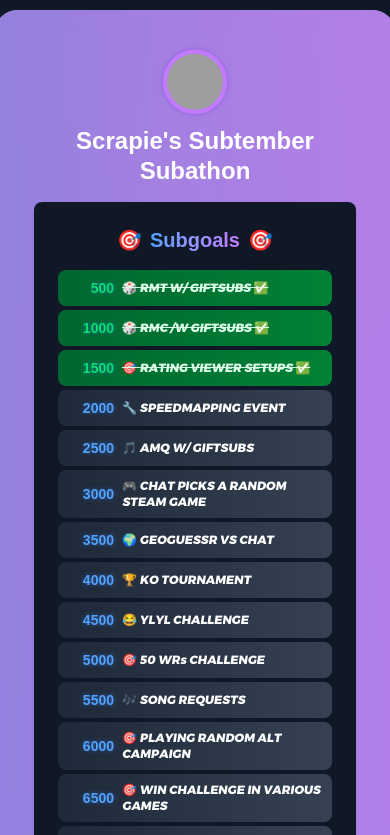
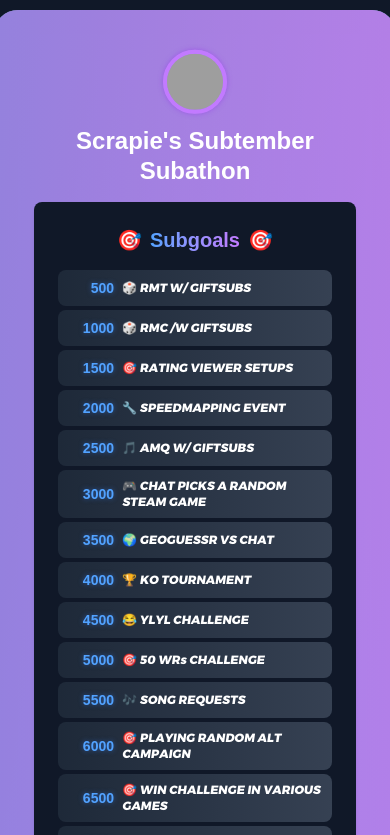
Before and after one commit to VellVee/scrapie-subathon, a Next.js app: page / in a window 390 px wide. Shown: the top 835 px of the page. Built offline with nearby package versions, Linux system fonts and the light colour scheme; grey boxes are pictures that could not be loaded.

Commit message:
mobile stuff

```diff
--- a/app/page.tsx
+++ b/app/page.tsx
@@ -14,9 +14,9 @@
   }
 
   const subgoals = [
-    { goal: 500, text: "RMT W/ GIFTSUBS", met: true },
-    { goal: 1000, text: "RMC /W GIFTSUBS", met: true },
-    { goal: 1500, text: "RATING VIEWER SETUPS", met: true },
+    { goal: 500, text: "RMT W/ GIFTSUBS", met: false },
+    { goal: 1000, text: "RMC /W GIFTSUBS", met: false },
+    { goal: 1500, text: "RATING VIEWER SETUPS", met: false },
     { goal: 2000, text: "SPEEDMAPPING EVENT", met: false },
     { goal: 2500, text: "AMQ W/ GIFTSUBS", met: false },
     { goal: 3000, text: "CHAT PICKS A RANDOM STEAM GAME", met: false },
```
